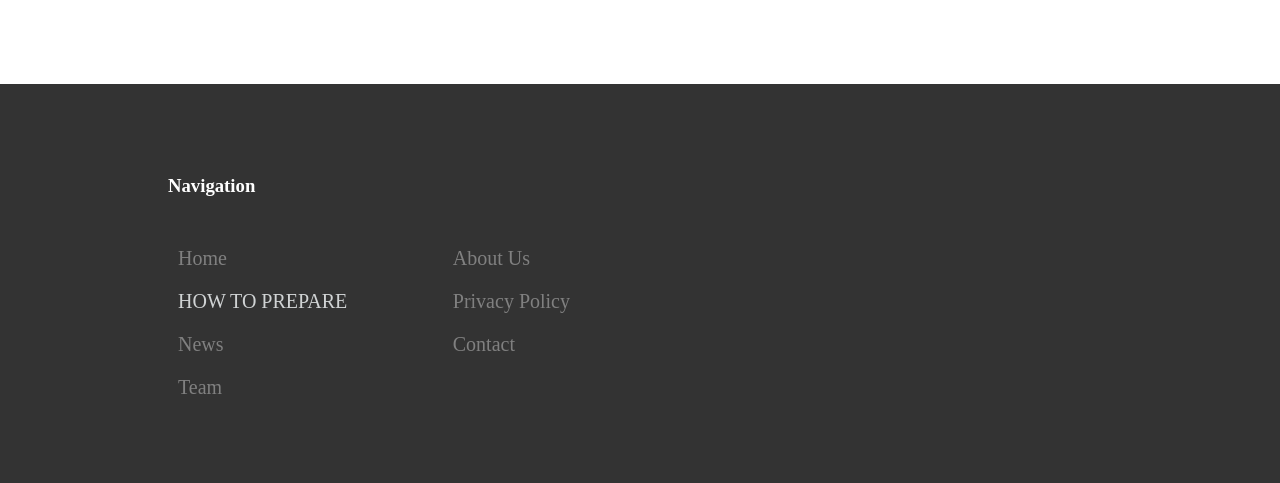
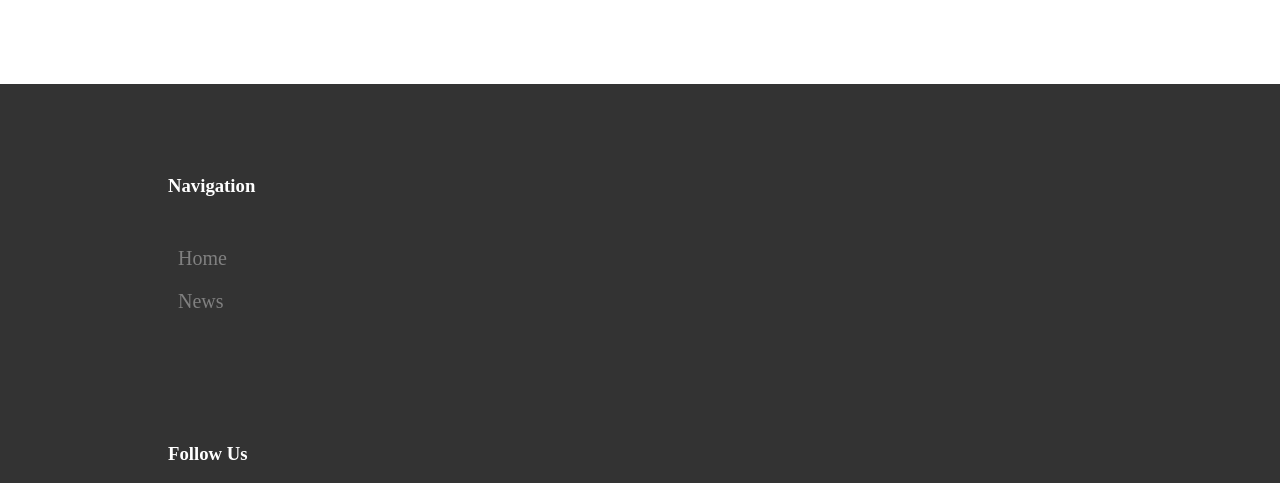
Before and after one commit to Cricmad26/SB-ENTERPRISE, a plain HTML site: page index.html in a window 1280 px wide. Shown: the part 2931-3414 px from the top of the page. Drawn offline with nearby package versions, Linux system fonts and the light colour scheme; a script that the page names is missing.

Commit message:
Add files via upload

```diff
--- a/index.html
+++ b/index.html
@@ -191,15 +191,15 @@
               <div class="item_box flex1 ">
                 <ul>
                   <li>Home</li>
-                  <a href="./IMAGES/s.b.home matter HOW TO PREPARE.pdf" download="how to prepare" class="PATENT"><li>HOW TO PREPARE</li></a>
+                  <!-- <a href="./IMAGES/s.b.home matter HOW TO PREPARE.pdf" download="how to prepare" class="PATENT"><li>HOW TO PREPARE</li></a> -->
                   <li>News</li>
-                  <li>Team</li>
+                  <!-- <li>Team</li> -->
                 </ul>
                 <ul>
-                  <li>About Us</li>
+                  <!-- <li>About Us</li>
                   <li>Privacy Policy</li>
                   <li>Contact</li>
-                  <!-- <li>Membership</li> -->
+                  <li>Membership</li> -->
                 </ul>
               </div>
             </div>
```
